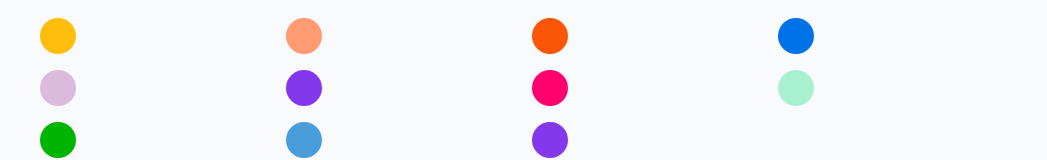
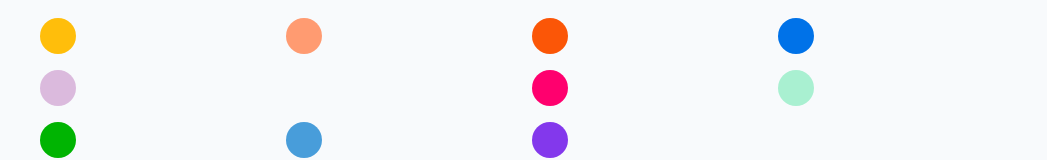
Before and after one commit to fGiordi/tecnical-assignment, a Next.js app: page /new-office in a window 1280 px wide. Shown: the part 497-657 px from the top of the page, without its empty margins (116-1163 px from the left). Built offline with nearby package versions, Linux system fonts and the light colour scheme.

Commit message:
comment for colors added

```diff
--- a/src/app/components/OfficeColor.tsx
+++ b/src/app/components/OfficeColor.tsx
@@ -1,6 +1,3 @@
-'use client';
-import { useState } from 'react';
-
 interface OfficeColor {
   color: string;
   setPreselectedColor: React.Dispatch<React.SetStateAction<string | null>>;
@@ -24,6 +21,6 @@ export default function OfficeColor({
       className={`cursor-pointer w-[36px] h-[36px] rounded-full ${color} ${
         isSelected ? 'border-4 border-selected' : ''
       }`}
-    ></div>
+    />
   );
 }
--- a/src/utils/officeColors.ts
+++ b/src/utils/officeColors.ts
@@ -1,6 +1,7 @@
 interface OfficeColor {
   name: string;
 }
+// Colors with Styles Already
 export const officeColors: OfficeColor[] = [
   {
     name: 'bg-office-yellow-normal'
@@ -16,7 +17,7 @@ export const officeColors: OfficeColor[] = [
   },
   { name: 'bg-office-indigo-normal' },
   {
-    name: 'bg-office-purple-normal'
+    name: 'bg-office-indigo'
   },
   {
     name: 'bg-office-pink-normal'
```
